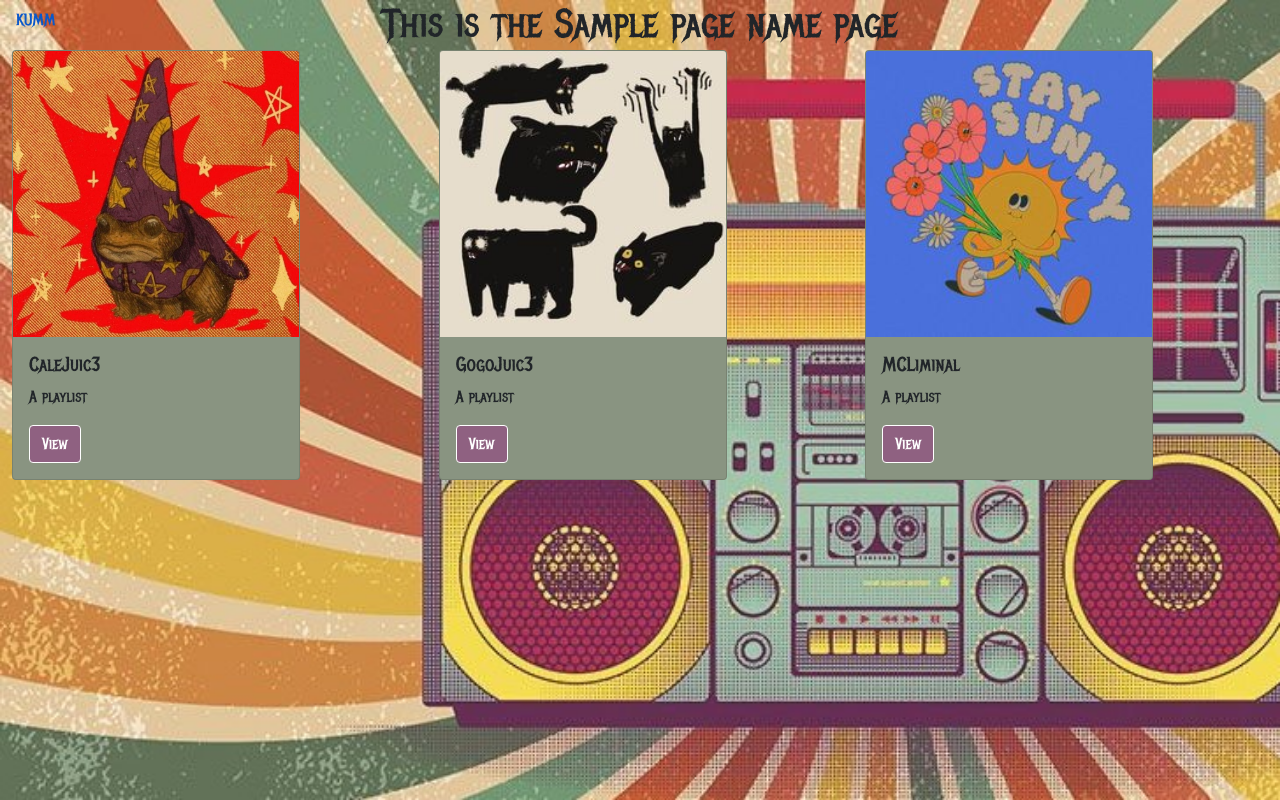
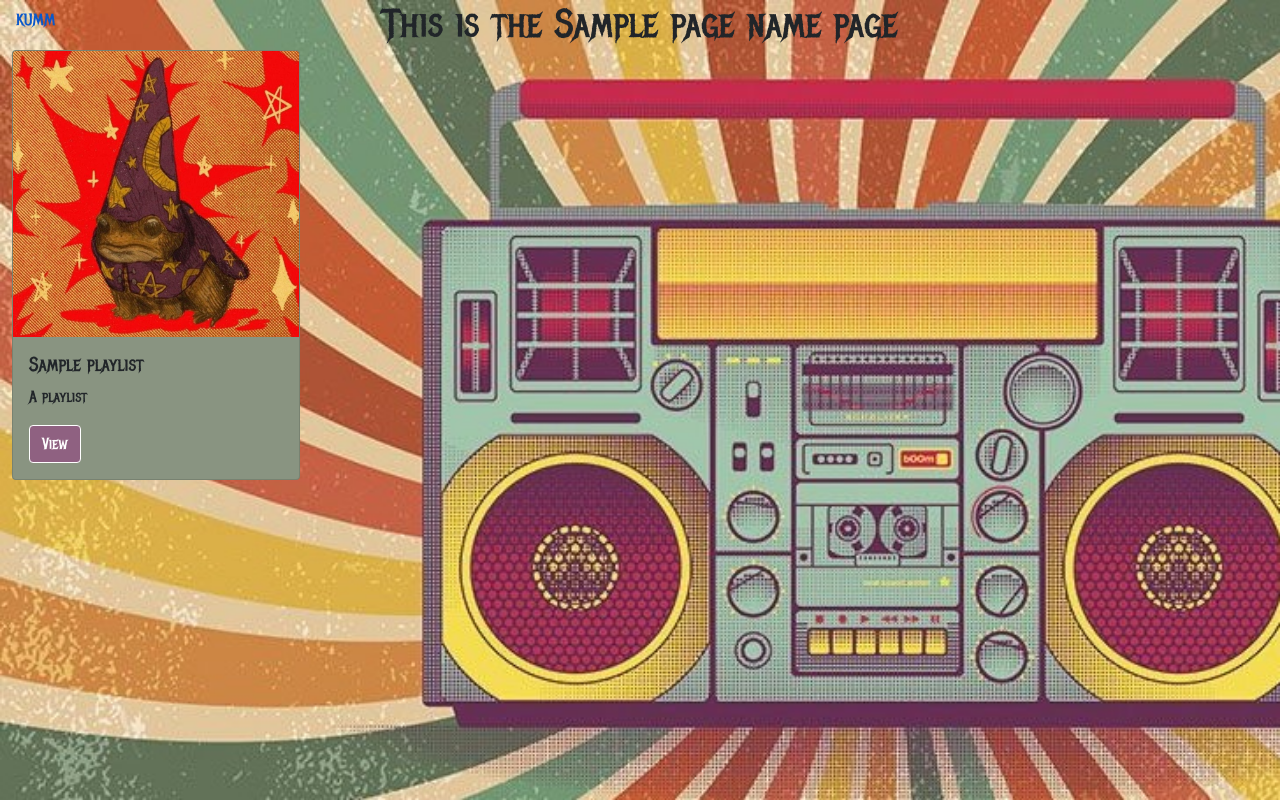
Before and after one commit to KMNR/KMNRautomation, a Flask app: template frontend/templates/playlists.html in a window 1280 px wide. Run offline with Flask 2, Linux system fonts and the light colour scheme; the template is opened without the code that fills it: most values are stand-ins (such as "Sample title", 1, 10 or a date in 2020).

Commit message:
Added playlist view

```diff
--- a/frontend/app.py
+++ b/frontend/app.py
@@ -1,4 +1,5 @@
 from flask import Flask, render_template
+import os
 app = Flask(__name__)
 
 @app.route("/")
@@ -12,7 +13,16 @@ def admin():
 
 @app.route("/playlists")
 def playlists():
-    return render_template('playlists.html', page_name="Playlists")
+    playlists = sorted(os.listdir("/home/ryan/Documents/automation-rework/media/playlists"))
+    return render_template('playlists.html', page_name="Playlists", playlists=playlists)
+
+@app.route("/playlists/<playlist>")
+def song_view(playlist):
+    songs = []
+    with open("/home/ryan/Documents/automation-rework/media/playlists/"+playlist+"/playlist.config", "r") as f:
+        songs = [line.rstrip() for line in f.readlines()]
+    return render_template('playlist_view.html', page_name=playlist, songs=songs)
+
 
 @app.route("/songs")
 def songs():
@@ -25,7 +35,6 @@ def programming():
 @app.route("/logging")
 def logging():
     return render_template('logging.html', page_name="View Logs")
-
 
 @app.route("/song_logs")
 def songlogs():
--- /dev/null
+++ b/frontend/templates/playlist_view.html
@@ -0,0 +1,5 @@
+<ol>
+    {% for song in songs %}
+    <li>{{song}}</li>
+    {% endfor %}
+</ol>
--- a/frontend/templates/playlists.html
+++ b/frontend/templates/playlists.html
@@ -7,38 +7,18 @@
 	<div class="container-fluid position-fixed">
 		<div class="row" style="height: 50px;"></div>
 		<div class="row">
+			{% for playlist in playlists %}
 			<div class="col">
 				<div class="card" style="width: 18rem; background-color: 899481;">
 					<img src="../static/wizard_frog.jpg" class="card-img-top" alt="...">
 					<div class="card-body">
-					  <h5 class="card-title">CaleJuic3</h5>
-					  <p class="card-text">A playlist</p>
-					  <a href="/songs" class="btn btn-primary stretched-link" style="background-color: 8F6181; border-color: white;">View</a>
-
-					</div>
-				  </div>
-			</div>
-			<div class="col">
-				<div class="card" style="width: 18rem; background-color: 899481;">
-					<img src="../static/black_cats.jpg" class="card-img-top" alt="...">
-					<div class="card-body">
-					  <h5 class="card-title">GogoJuic3</h5>
-					  <p class="card-text">A playlist</p>
-					  <a href="/songs" class="btn btn-primary stretched-link" style="background-color: 8F6181; border-color: white;">View</a>
-					</div>
-				  </div>
-				</div>
-			<div class="col">
-				<div class="card" style="width: 18rem; background-color: 899481;">
-					<img src="../static/stay_sunny.jpg" class="card-img-top" alt="...">
-					<div class="card-body">
-					  <h5 class="card-title">MCLiminal</h5>
+					  <h5 class="card-title">{{playlist}}</h5>
 					  <p class="card-text">A playlist</p>
 					  <a href="/songs" class="btn btn-primary stretched-link" style="background-color: 8F6181; border-color: white;">View</a>
 					</div>
 				  </div>
 			</div>
-
+			{% endfor %}
 		</div>
 	</div>
 
```
Also changed, not shown: frontend/templates/files_test.html (added, +7 -0 lines).
